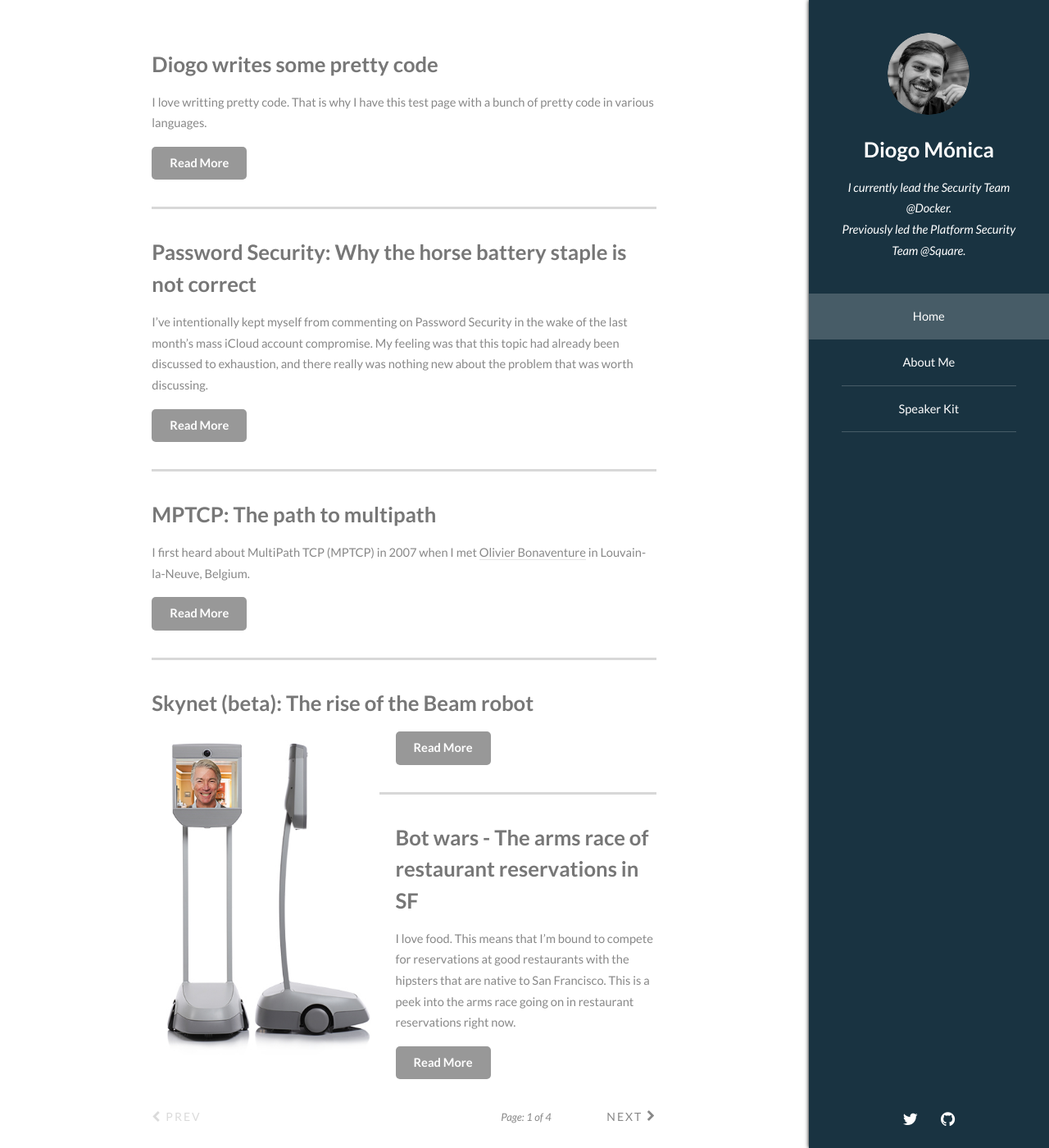
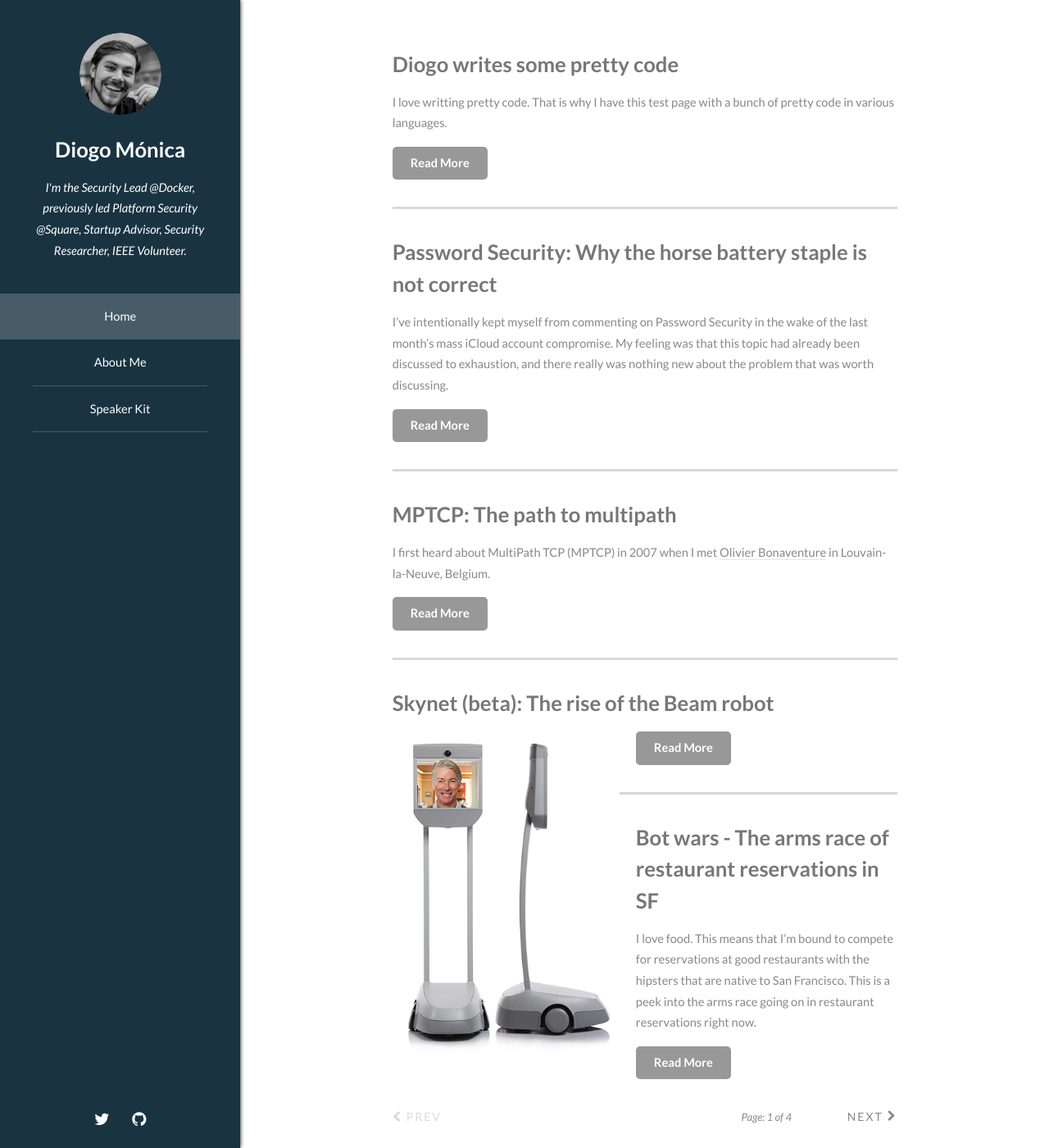
Before and after one commit to diogomonica/new.diogomonica.com, a Jekyll site: the page built from index.html, in a window 1280 px wide and 1400 px high. Shown: the whole window at 82% size. Built offline with Jekyll 4.4.1, drawn with Linux system fonts in a browser that asks for light colours; the list of posts is cut into pages by our own code.

Commit message:
moved sidebar to left

```diff
--- a/_includes/header.html
+++ b/_includes/header.html
@@ -3,8 +3,7 @@
         <header>
             <span class="image avatar"><img src="/images/sexyface.png" alt="" /></span>
             <h1 id="logo"><a href="/">Diogo Mónica</a></h1>
-            <p>I currently lead the Security Team @Docker.<br />
-            Previously led the Platform Security Team @Square.</p>
+            <p>I'm the Security Lead @Docker, previously led Platform Security @Square, Startup Advisor, Security Researcher, IEEE Volunteer.</p>
         </header>
         <nav id="nav">
             <ul>
--- a/_sass/_vars.scss
+++ b/_sass/_vars.scss
@@ -5,7 +5,7 @@
 	// Change this to 'left' to move the header sidebar to the left-hand side
 	// of the viewport. Note that if you do this, be sure to also change
 	// sidePanel's 'side' in js/init.js.
-	$side-header:				'right';
+	$side-header:				'left';
 
 // Size.
 	$size-border-radius:		5px;
--- a/css/style-large.scss
+++ b/css/style-large.scss
@@ -38,5 +38,5 @@ $size-header: 20em;
 /* Footer */
 
 	#footer {
-		display: block;
+		display: none;
 	}
--- a/css/style-medium.scss
+++ b/css/style-medium.scss
@@ -157,3 +157,9 @@
 		background: $diogoBlue;
 		color: $white;
 	}
+
+/* Footer */
+
+	#footer {
+		display: block;
+	}
--- a/css/style-xlarge.scss
+++ b/css/style-xlarge.scss
@@ -52,9 +52,3 @@ $size-header: 21em;
 			}
 		}
 	}
-
-/* Footer */
-
-	#footer {
-		display: none;
-	}
--- a/css/style.scss
+++ b/css/style.scss
@@ -942,10 +942,10 @@ $size-header: 23em;
 		}
 
 		a {
-			color: $color-header-fg;
+			color: $white;
 
 			&:hover {
-				color: $color-header-fg-bold !important;
+				color: $white;
 			}
 		}
 
@@ -978,12 +978,6 @@ $size-header: 23em;
 
 			.icons {
 				margin: 0;
-
-				li {
-					a {
-						color: $white;
-					}
-				}
 			}
 		}
 
@@ -1003,7 +997,6 @@ $size-header: 23em;
 						padding: 15px 0;
 						border-top: 1px solid rgba(255,255,255,0.2);
 						border-bottom: 0;
-						color: $white;
 						text-decoration: none;
 						@include vendor-property('transition', 'none');
 					}
--- a/js/init.js
+++ b/js/init.js
@@ -35,7 +35,7 @@
 					height: '100%',
 					animation: 'pushX',
 					position: 'top-right',
-					side: 'right',
+					side: 'left',
 					orientation: 'vertical',
 					clickToHide: true,
 					html: '<div data-action="moveElement" data-args="header"></div>'
```
